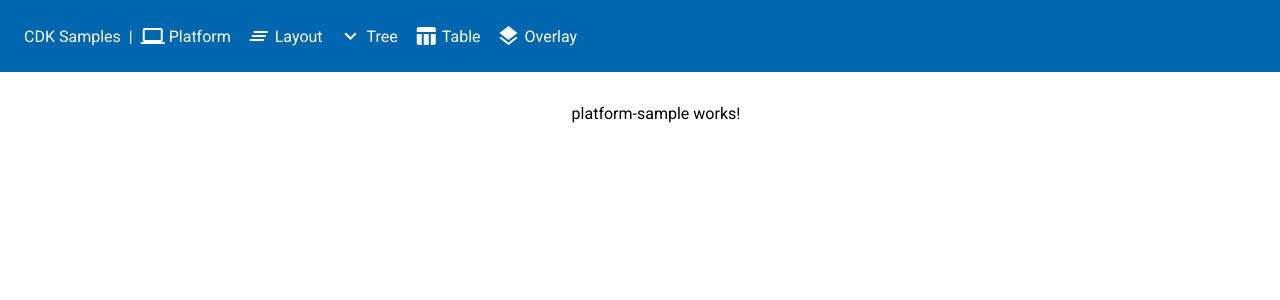
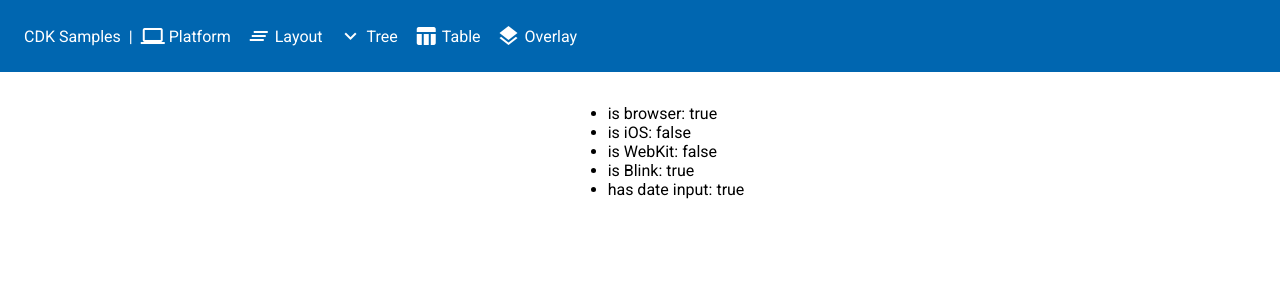
Before and after one commit to cjanz/cdk-samples, an Angular app: page /platform in a window 1280 px wide. Shown: the top 300 px of the page. Built offline with nearby package versions, Linux system fonts and the light colour scheme.

Commit message:
Add sample for PlatformModule

```diff
--- a/src/app/app.module.ts
+++ b/src/app/app.module.ts
@@ -1,5 +1,7 @@
 import { BrowserModule } from '@angular/platform-browser';
 import { NgModule } from '@angular/core';
+
+import { PlatformModule } from '@angular/cdk/platform';
 
 import { AppRoutingModule } from './app-routing.module';
 import { AppComponent } from './app.component';
@@ -22,7 +24,8 @@ import { LayoutSampleComponent } from './layout-sample/layout-sample.component';
   ],
   imports: [
     BrowserModule,
-    AppRoutingModule
+    AppRoutingModule,
+    PlatformModule
   ],
   providers: [],
   entryComponents: [
--- a/src/app/platform-sample/platform-sample.component.html
+++ b/src/app/platform-sample/platform-sample.component.html
@@ -1,3 +1,7 @@
-<p>
-  platform-sample works!
-</p>
+<ul>
+  <li>is browser: {{platform.isBrowser}}</li>
+  <li>is iOS: {{platform.IOS}}</li>
+  <li>is WebKit: {{platform.WEBKIT}}</li>
+  <li>is Blink: {{platform.BLINK}}</li>
+  <li>has date input: {{hasDateInput}}</li>
+</ul>
--- a/src/app/platform-sample/platform-sample.component.ts
+++ b/src/app/platform-sample/platform-sample.component.ts
@@ -1,4 +1,5 @@
 import { Component, OnInit } from '@angular/core';
+import { Platform, getSupportedInputTypes } from '@angular/cdk/platform';
 
 @Component({
   selector: 'app-platform-sample',
@@ -7,9 +8,14 @@ import { Component, OnInit } from '@angular/core';
 })
 export class PlatformSampleComponent implements OnInit {
 
-  constructor() { }
+  constructor(public platform: Platform) { }
 
   ngOnInit() {
+
+  }
+
+  public get hasDateInput() {
+    return getSupportedInputTypes().has('date');
   }
 
 }
```
